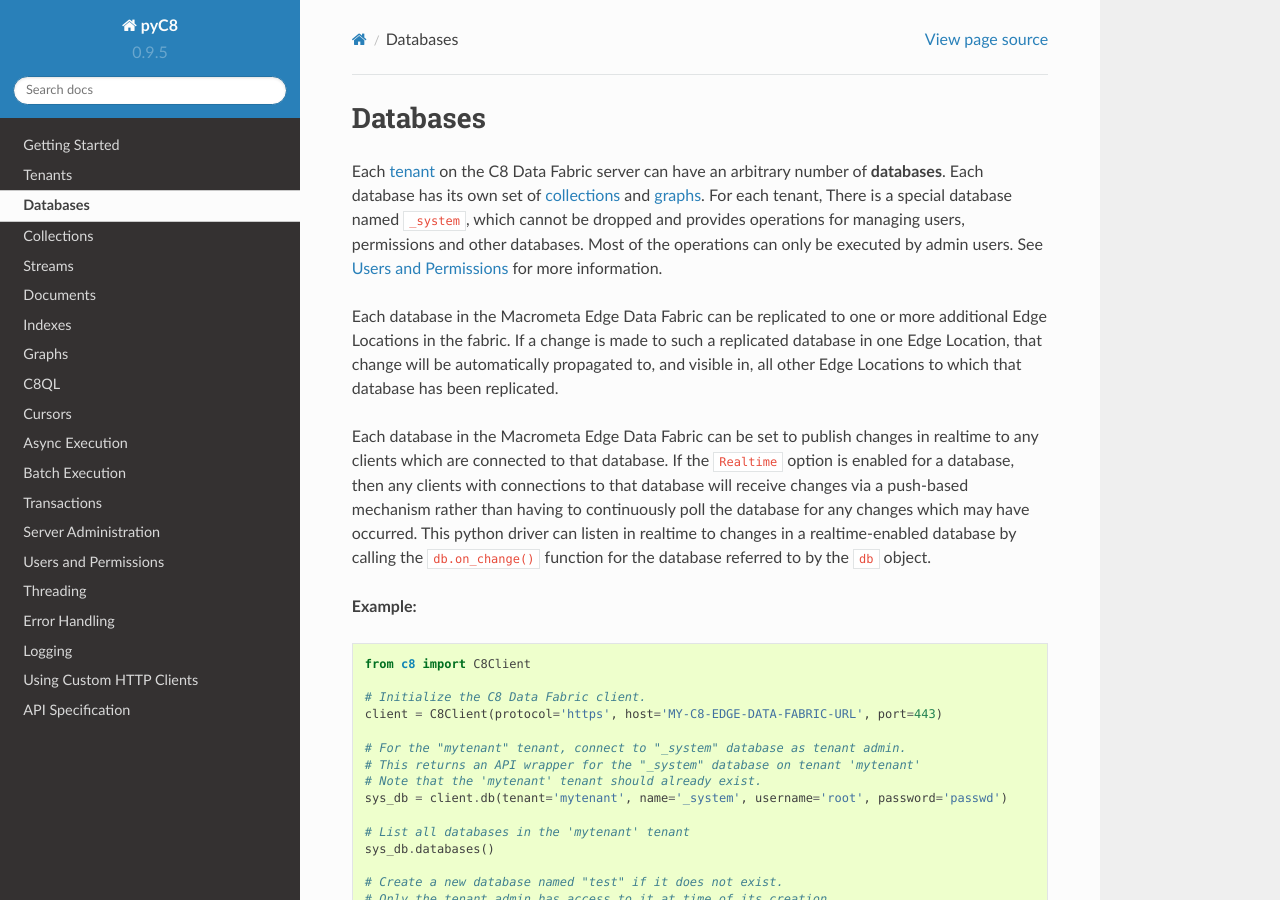
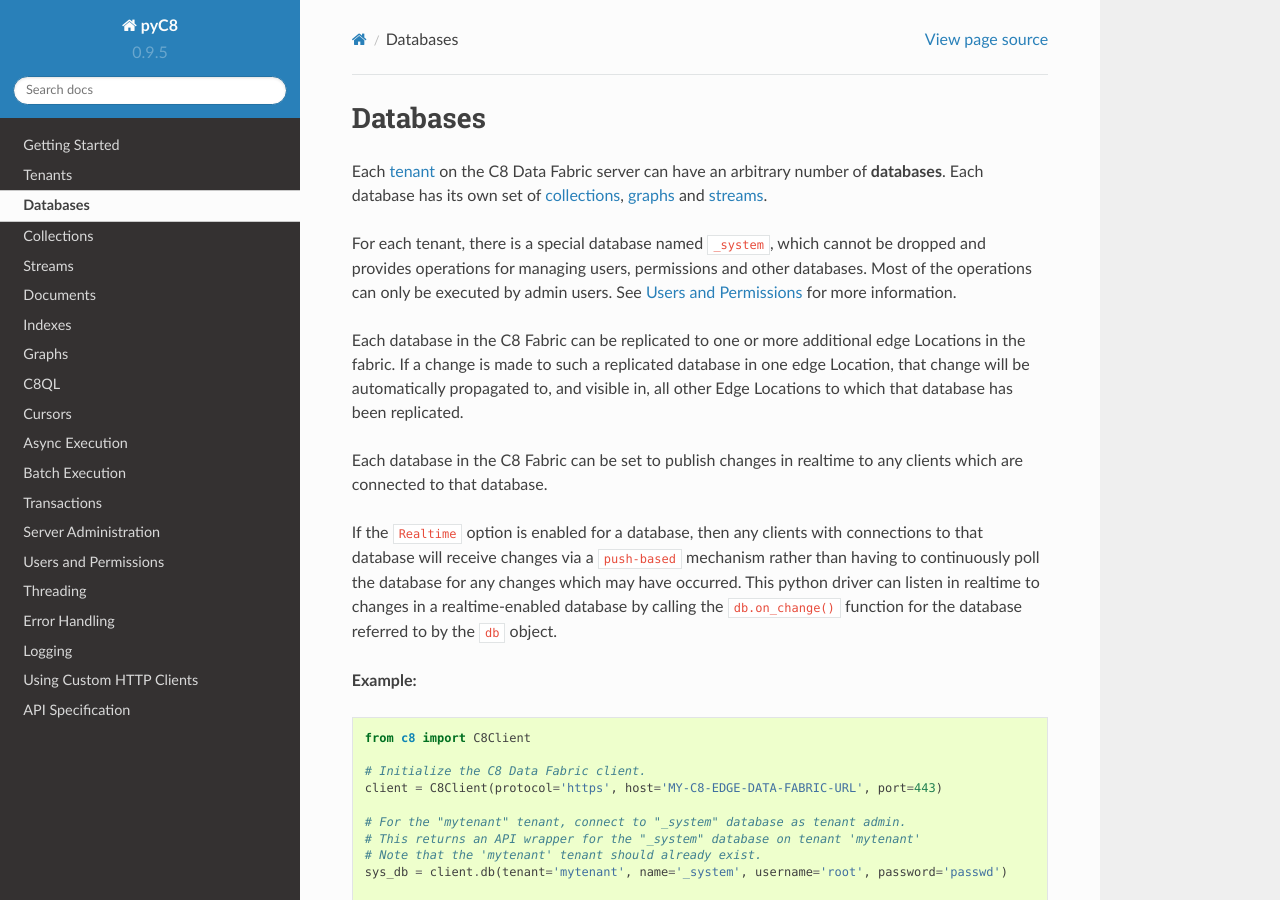
Before and after one commit to Macrometacorp/pyC8, a Sphinx documentation site: the page built from docs/database.rst, in a window 1280 px wide and 900 px high. Built offline with Sphinx 7.4.7 and the Read the Docs theme 2.0.0, drawn with Linux system fonts in a browser that asks for light colours.

Commit message:
Update database.rst

```diff
--- a/docs/database.rst
+++ b/docs/database.rst
@@ -1,25 +1,17 @@
 Databases
 ---------
 
-Each :doc:`tenant <tenant>` on the C8 Data Fabric server can have an arbitrary number of **databases**.
-Each database has its own set of :doc:`collections <collection>` and :doc:`graphs <graph>`.
-For each tenant, There is a special database named ``_system``, which cannot be dropped and
-provides operations for managing users, permissions and other databases. Most
-of the operations can only be executed by admin users. See :doc:`user` for more
-information.
+Each :doc:`tenant <tenant>` on the C8 Data Fabric server can have an arbitrary number of **databases**. Each database has its own set of :doc:`collections <collection>`, :doc:`graphs <graph>` and :doc:`streams <stream>`.
 
-Each database in the Macrometa Edge Data Fabric can be replicated to one or more additional
-Edge Locations in the fabric. If a change is made to such a replicated database in one
-Edge Location, that change will be automatically propagated to, and visible in, all other
+For each tenant, there is a special database named ``_system``, which cannot be dropped and provides operations for managing users, permissions and other databases. Most of the operations can only be executed by admin users. See :doc:`user` for more information.
+
+Each database in the C8 Fabric can be replicated to one or more additional edge Locations in the fabric. If a change is made to such a replicated database in one edge Location, that change will be automatically propagated to, and visible in, all other
 Edge Locations to which that database has been replicated.
 
-Each database in the Macrometa Edge Data Fabric can be set to publish changes in realtime
-to any clients which are connected to that database. If the ``Realtime`` option is enabled
-for a database, then any clients with connections to that database will receive changes via
-a push-based mechanism rather than having to continuously poll the database for any changes
-which may have occurred. This python driver can listen in realtime to changes in a
-realtime-enabled database by calling the ``db.on_change()`` function for the database
-referred to by the ``db`` object.
+Each database in the C8 Fabric can be set to publish changes in realtime
+to any clients which are connected to that database.
+
+If the ``Realtime`` option is enabled for a database, then any clients with connections to that database will receive changes via a ``push-based`` mechanism rather than having to continuously poll the database for any changes which may have occurred. This python driver can listen in realtime to changes in a realtime-enabled database by calling the ``db.on_change()`` function for the database referred to by the ``db`` object.
 
 **Example:**
 
```
